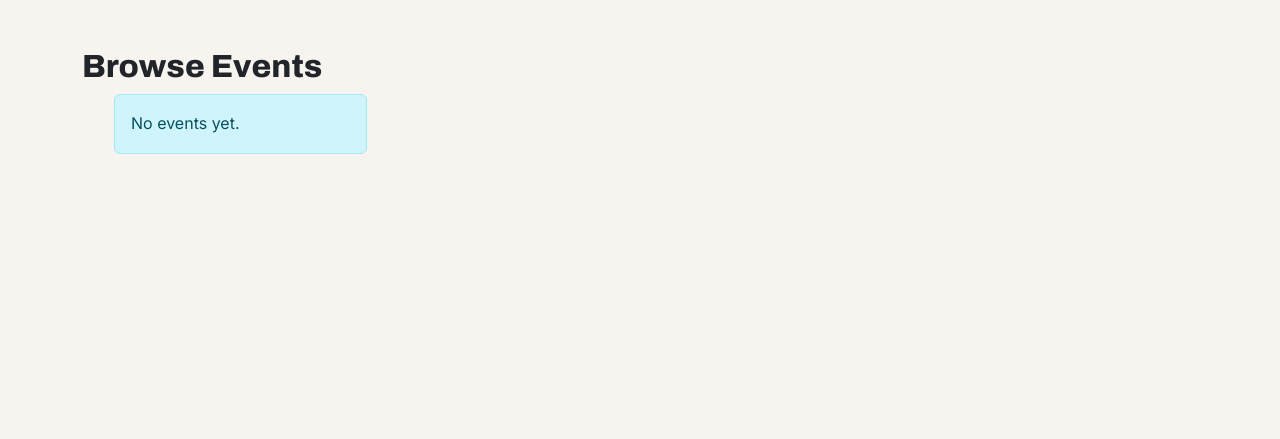
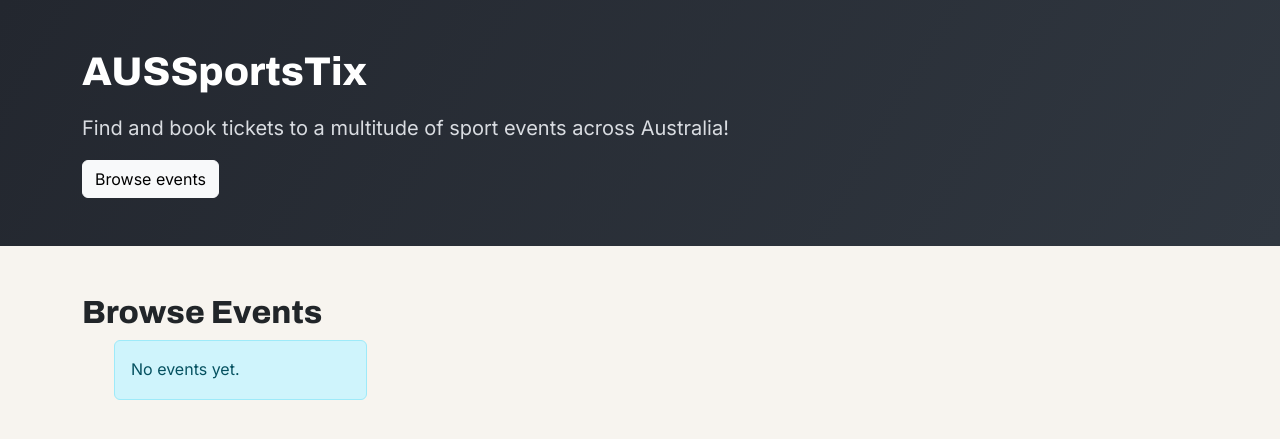
Before and after one commit to JoshK28/a2_group27, a Flask app: page / in a window 1280 px wide. Shown: the part 58-497 px from the top of the page. Run offline with Flask 3, Linux system fonts and the light colour scheme; data that the repository does not hold is empty; some libraries are stand-ins or nearby versions.

Commit message:
Hero header with the sites name displayed. Added some comments.

```diff
--- a/AUSSportsTix/templates/index.html
+++ b/AUSSportsTix/templates/index.html
@@ -1,13 +1,28 @@
 {% extends 'base.html' %}
+
+
+
+{% block header %}
+<!-- Hero Banner with site name and description -->
+<section class="hero py-5">
+    <div class="Container">
+        <h1> AUSSportsTix </h1>
+        <p class="lead my-3"> Find and book tickets to a multitude of sport events across Australia! </p>
+        <a class="btn btn-light" href="#events"> Browse events </a>
+    </div>
+</section>
+{% endblock %}
 
 {% block content %}
 
+<!-- Boostrap colours for each status -->
 {% set badge = {'Open': 'success', 'Sold Out': 'warning', 'Cancelled': 'danger', 'Inactive': 'secondary'} %}
 
-<div class="Container my-5">
+<div class="Container my-5" id="events">
     <h2>Browse Events</h2>
 
     <ul>
+        <!-- Event cards scaling with screen width -->
         <div class="row row-cols-1 row-cols-sm-2 row-cols-lg-3 row-cols-xl-4 g-4">
             {% for event in events %}
 
```
